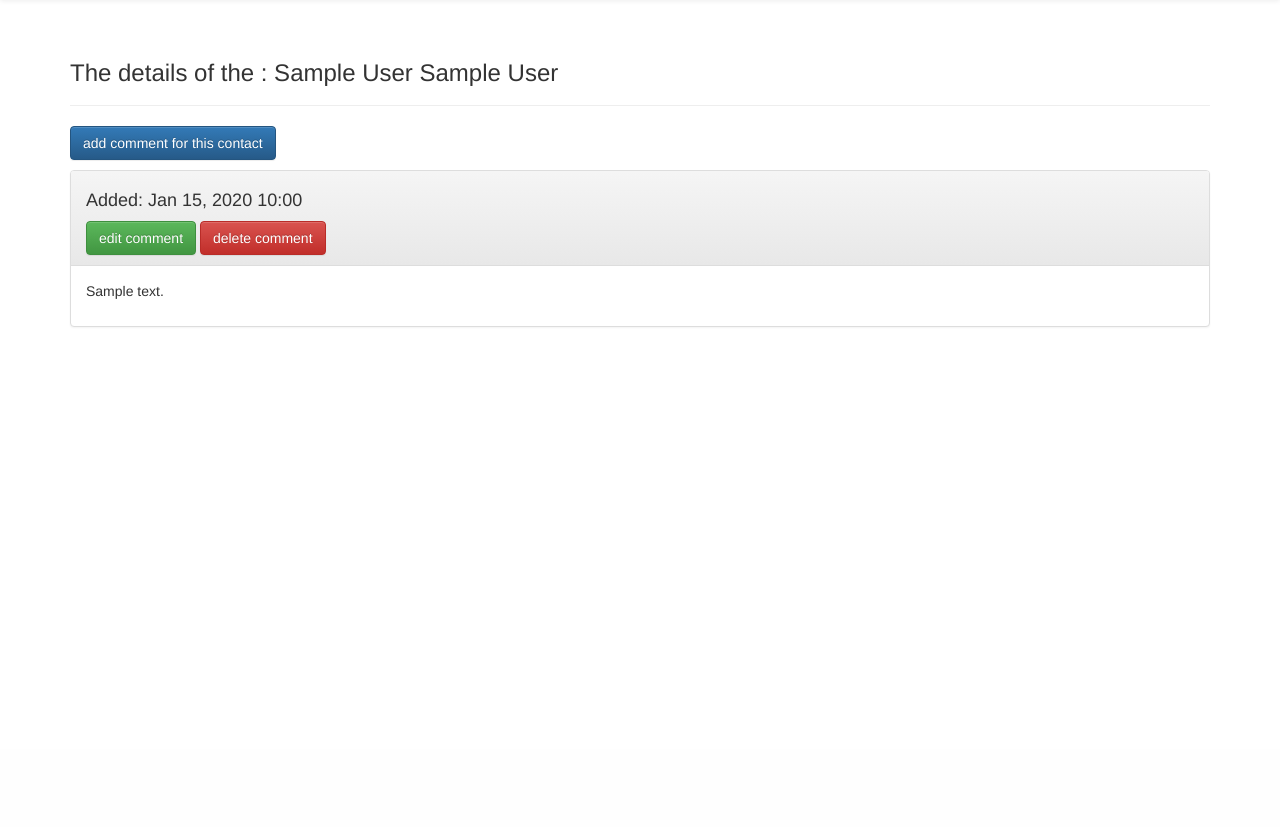
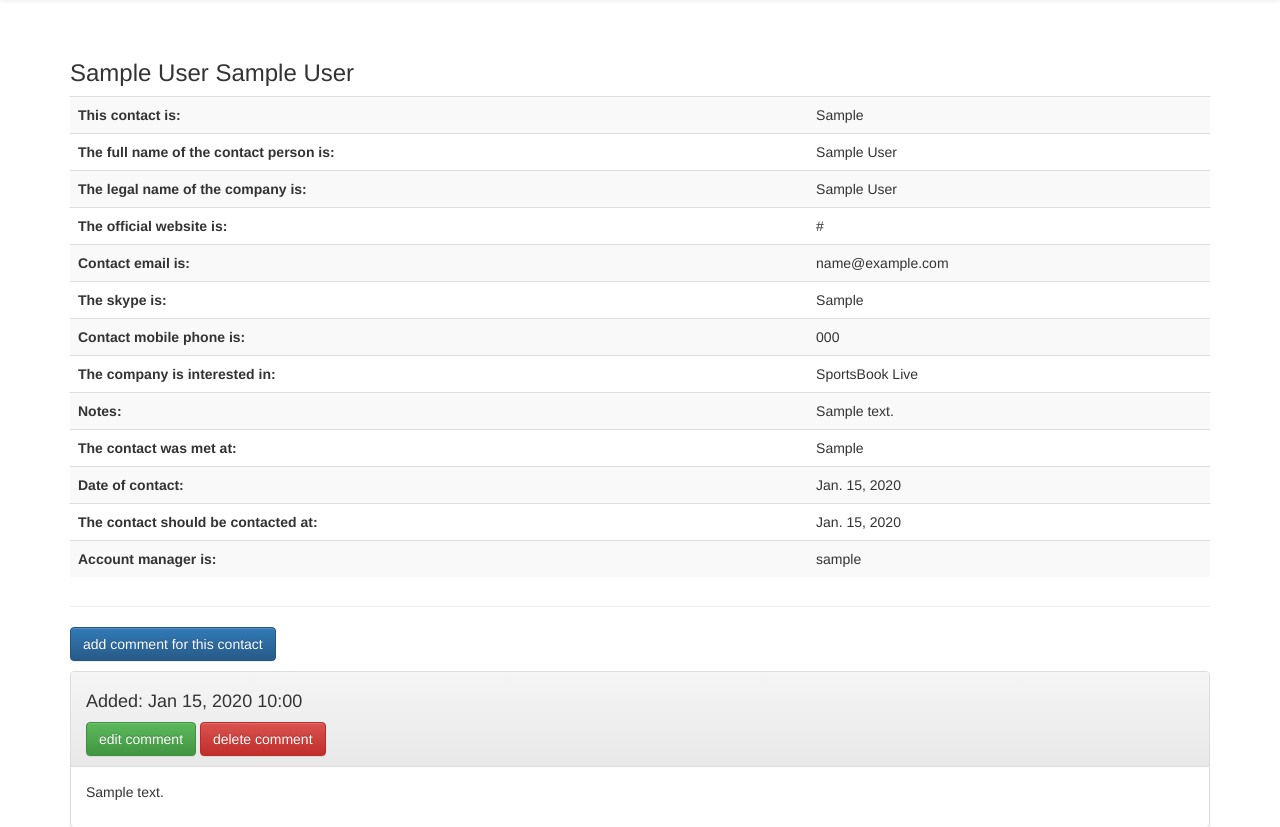
Before and after one commit to ValentynKyrylenko/betinvest_b2b_translate, a Django app: page /contact/1/ in a window 1280 px wide. Shown: the part 51-878 px from the top of the page. Before the commit the page ends 378 px from the top, so only its background shows below. Run offline with Django 3.2, Linux system fonts and the light colour scheme; a user stored in the database is signed in; tables that the repository leaves empty hold one stand-in row (values such as "Sample post"); some libraries are stand-ins or nearby versions.

```diff
--- a/contacts/models.py
+++ b/contacts/models.py
@@ -7,11 +7,19 @@ import django_tables2 as tables
 import django_filters
 
 from crispy_forms.helper import FormHelper
-from crispy_forms.bootstrap import FormActions
+from crispy_forms.bootstrap import InlineCheckboxes
 from crispy_forms.layout import Layout, Fieldset, ButtonHolder, Submit
 
 
 from django.http import HttpResponse
+
+from multiselectfield import MultiSelectField
+PRODUCT_CHOICES = (
+    ('SportsBook Live', 'SportsBook Live'),
+    ('SportsBook Prematch', 'SportsBook Prematch'),
+    ('WhiteLabel', 'WhiteLabel'),
+    ('LandBased', 'LandBased'),
+)
 
 
 # Create your models here.
@@ -26,7 +34,7 @@ class Customer(models.Model):
     email = models.EmailField(blank=True, null=True, verbose_name='E-mail')
     skype = models.CharField(max_length=30, blank=True)
     phone = models.CharField(max_length=50, blank=True)
-    product = models.CharField(max_length=50, blank=True)
+    product = MultiSelectField(choices=PRODUCT_CHOICES)
     created_on = models.DateTimeField(auto_now_add=True)
     notes = models.CharField(max_length=300, blank=True)
     exibition = models.CharField(max_length=50, blank=True, verbose_name='Met on...')
@@ -35,7 +43,7 @@ class Customer(models.Model):
     account_manager = models.ForeignKey(User)
 
     def __str__(self):
-        return u'%s %s' % (self.company_name, self.person_name)
+        return u'%s  %s' % (self.company_name, self.person_name)
 
     class Meta:
         verbose_name_plural = 'customers'
@@ -54,7 +62,7 @@ class Comment(models.Model):
 
 
 class ContactsTable(tables.Table):
-    edit_entries = tables.TemplateColumn('<a href="/contact/{{record.id}}">Edit</a>')
+    edit_entries = tables.TemplateColumn('<a href="/edit_contact/{{record.id}}">Edit</a>')
 
     class Meta:
         model = Customer
@@ -77,7 +85,11 @@ class ContactsTable(tables.Table):
 
 
 class ContactsFilter(django_filters.FilterSet):
-    name = django_filters.CharFilter(lookup_expr='iexact')
+    business_type = django_filters.CharFilter(lookup_expr='icontains')
+    company_name = django_filters.CharFilter(lookup_expr='icontains')
+    person_name = django_filters.CharFilter(lookup_expr='icontains')
+    product = django_filters.CharFilter(lookup_expr='icontains')
+    exibition = django_filters.CharFilter(lookup_expr='icontains')
 
     class Meta:
         model = Customer
--- a/contacts/templates/contacts/contact.html
+++ b/contacts/templates/contacts/contact.html
@@ -4,7 +4,68 @@
 
 
 {% block header %}
-<h3>The details of the : {{ contact }}</h3>
+
+
+<h3>{{contact}}</h3>
+<table class="table table-striped">
+    <tbody>
+
+    <tr>
+             <th>This contact is:</th>
+             <td>{{contact.business_type}}</td>
+    </tr>
+    <tr>
+             <th>The full name of the contact person is:</th>
+             <td>{{contact.person_name}}</td>
+    </tr>
+    <tr>
+            <th>The legal name of the company is:</th>
+             <td>{{contact.company_name}}</td>
+    </tr>
+    <tr>
+            <th>The official website is:</th>
+             <td>{{contact.website}}</td>
+    </tr>
+    <tr>
+            <th>Contact email is:</th>
+             <td>{{contact.email}}</td>
+    </tr>
+    <tr>
+            <th>The skype is:</th>
+             <td>{{contact.skype}}</td>
+    </tr>
+    <tr>
+            <th>Contact mobile phone is:</th>
+             <td>{{contact.phone}}</td>
+    </tr>
+    <tr>
+            <th>The company is interested in:</th>
+             <td>{{contact.product}}</td>
+    </tr>
+    <tr>
+            <th>Notes:</th>
+             <td>{{contact.notes}}</td>
+    </tr>
+    <tr>
+            <th>The contact was met at:</th>
+             <td>{{contact.exibition}}</td>
+    </tr>
+    <tr>
+            <th>Date of contact:</th>
+             <td>{{contact.contacted_on}}</td>
+    </tr>
+    <tr>
+            <th>The contact should be contacted at: </th>
+             <td>{{contact.action_date}}</td>
+    </tr>
+    <tr>
+            <th>Account manager is:</th>
+             <td>{{contact.account_manager}}</td>
+    </tr>
+
+    </tbody>
+</table>
+
 {% endblock header %}
 
 
--- a/contacts/urls.py
+++ b/contacts/urls.py
@@ -26,5 +26,8 @@ urlpatterns = [
     url(r'^delete_contact/(?P<contact_id>\d+)/$', views.delete_contact, name='delete_contact'),
 
     # Display all contacts in a table
-    url(r'^contacts_table/$', ContactsTableView.as_view()),
+    url(r'^contacts_table/$', ContactsTableView.as_view(), name='contacts_table'),
+
+    # Editinng contact
+    url(r'^edit_contact/(?P<record_id>\d+)/$', views.edit_contact, name='edit_contact'),
 ]
--- a/contacts/views.py
+++ b/contacts/views.py
@@ -50,9 +50,29 @@ def new_contact(request):
             new_customer = form.save(commit=False)
             new_customer.save()
             # unction determines the URL from a named URL pattern
-            return HttpResponseRedirect(reverse('contacts:contacts'))
+            return HttpResponseRedirect(reverse('contacts:contacts_table'))
     context = {'form': form}
     return render(request, 'contacts/new_contact.html', context)
+
+# Edit or view the comment
+
+
+@login_required
+def edit_contact(request, record_id):
+    """Edit an existing comment."""
+    contact = Customer.objects.get(id=record_id)
+    if request.method != 'POST':
+        # Initial request; pre-fill form with the current entry.
+        form = CustomerForm(instance=contact)
+    else:
+        # POST data submitted; process data.
+        form = CustomerForm(instance=contact, data=request.POST)
+        if form.is_valid():
+            form.save()
+            return HttpResponseRedirect(reverse('contacts:contact',
+                                                args=[contact.id]))
+    context = {'contact': contact, 'form': form}
+    return render(request, 'contacts/edit_contact.html', context)
 
 
 @login_required
@@ -137,6 +157,6 @@ class ContactsTableView(PagedFilteredTableView):
     model = Customer
     table_class = ContactsTable
     template_name = 'contacts/contacts_table.html'
-    paginate_by = 5
+    paginate_by = 8
     filter_class = ContactsFilter
     formhelper_class = ContactsFilterFormHelper
--- a/learning_log/settings.py
+++ b/learning_log/settings.py
@@ -54,6 +54,8 @@ INSTALLED_APPS = [
     'django_filters',
     #'uni_form',
     'crispy_forms',
+    # multiple_choice
+    'multiselectfield',
 ]
 
 CRISPY_TEMPLATE_PACK = 'bootstrap3'
--- a/learning_logs/templates/learning_logs/base.html
+++ b/learning_logs/templates/learning_logs/base.html
@@ -39,7 +39,7 @@
             <li><a href="{% url 'learning_logs:topics' %}">Sports</a></li>
           </ul>
           <ul class="nav navbar-nav">
-            <li><a href="{% url 'contacts:contacts' %}">Contacts</a></li>
+            <li><a href="{% url 'contacts:contacts_table' %}">Contacts</a></li>
           </ul>
           <ul class="nav navbar-nav navbar-right">
             {% if user.is_authenticated %}
```
Also changed, not shown: contacts/templates/contacts/edit_contact.html (added, +14 -0 lines), contacts/migrations/0006_auto_20170522_1450.py (added), contacts/migrations/0007_auto_20170522_1533.py (added), contacts/migrations/0008_auto_20170522_1638.py (added), contacts/migrations/0009_auto_20170522_1643.py (added), 1 other file.
